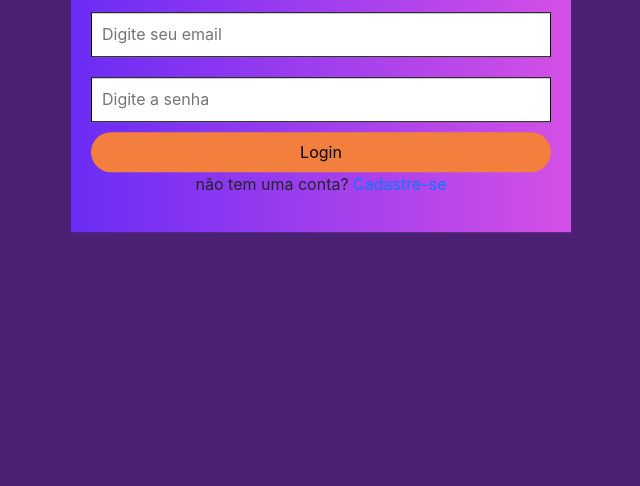
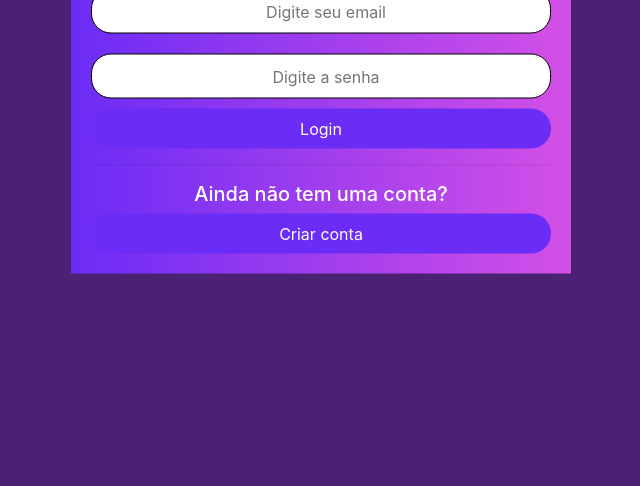
Before and after one commit to java2124/controleDeMetas, a PHP site: page /login.html in a window 1280 px wide. Shown: the part 314-800 px from the top of the page, without its empty margins (319-959 px from the left). Run offline with PHP 8.4, Linux system fonts and the light colour scheme; some libraries are stand-ins or nearby versions.

Commit message:
Estilização Login e Cadastro

```diff
--- a/home/index.html
+++ b/home/index.html
@@ -24,7 +24,7 @@
                 <div class="navbar-nav">
                     <a class="nav-link active" href="/home/index.html">Pagina Inicial</a>
                     <a class="nav-link" aria-current="page" href="/metas/metas.html">Minhas Metas</a>
-                    <a class="nav-link" href="#">Sair</a>
+                    <a class="nav-link" href="/login/login.html">Sair</a>
                 </div>
             </div>
         </div>
--- a/login/css/login.css
+++ b/login/css/login.css
@@ -18,20 +18,62 @@ form{
 form h3, form p{
     text-align: center
 }
+form img{
+    display: block;
+    margin-left: auto;
+    margin-right: auto;
+}
 
-form input[type=text],form input[type=password]{
+form input[type=email],form input[type=password]{
     width: 100%;
     height: 45px;
     border: 1px solid;
+    border-radius: 20px;
     padding-left: 10px;
     margin: 10px 0;
 }
 
-form input[type="submit"]{
+input[type="email"]::placeholder {
+    text-align: center;
+}
+
+input[type="password"]::placeholder {
+    text-align: center;
+}
+
+form input[type="submit"], form input[type="button"]{
     width: 100%;
     height: 40px;
     cursor: pointer;
-    background: #f27f3d;
+    background: #6b2cf5;
     border:0;
     border-radius: 20px;
+    color: white;
 }
+
+
+h5{
+    color: white;
+   text-align: center;
+}
+
+
+a:link, a:visited {
+    color: white;
+    text-decoration: underline;
+    cursor: auto;
+  }
+
+  a:link:active, a:visited:active {
+    color: #6b2cf5;
+  }
+
+.s-login .msg-account:after, .s-login .msg-account:before {
+    content: '';
+    width: 81px;
+    opacity: 0.2;
+    border-top: 1px solid #ffffff;
+    box-sizing: border-box;
+    border-radius: 122px;
+    display: inline-block;
+}
--- a/login/js/login.js
+++ b/login/js/login.js
@@ -0,0 +1,6 @@
+$(function () {
+    $('form').on('submit', function (e) {
+        e.preventDefault();
+        window.location.href = '/home/index.html';
+    });
+});
--- a/login/login.html
+++ b/login/login.html
@@ -1,6 +1,6 @@
-
 <!DOCTYPE html>
 <html lang="pt-br">
+
 <head>
     <meta charset="UTF-8">
     <meta http-equiv="X-UA-Compatible" content="IE=edge">
@@ -10,20 +10,24 @@
     <link rel="stylesheet" href="https://stackpath.bootstrapcdn.com/bootstrap/4.1.3/css/bootstrap.min.css">
     <link rel="stylesheet" type="text/css" href="css/login.css">
 </head>
+
 <body>
-   <form>
-       <h3>ALPHA EMPREENDEDORES</h3>
-       <input type="text" name = "email" placeholder="Digite seu email" required/>
-       <input type="password" name = "password" placeholder="Digite a senha" />
-       <input type="submit" name = "botaoLogin" value = "Login">
-       <p>não tem uma conta?
-           <a href="/cadastro/cadastro.html">Cadastre-se</a>
-       </p>
-   </form>
+    <form>
+        <img src="/img/goal.png" width="80px">
+        <input type="email" name="email" placeholder="Digite seu email" required />
+        <input type="password" name="password" placeholder="Digite a senha" required />
+        <input type="submit" class="btn" name="botaoLogin" value="Login">
+        <hr>
+        <h5>Ainda não tem uma conta?</h5>
+        <a href="/cadastro/cadastro.html" style="display: block;">
+            <input class="btn" type="button" value="Criar conta">
+        </a>
+    </form>
     <script src="/JQuery/jquery-3.6.0.js"></script>
     <script src="js/login.js"></script>
     <script src="https://code.jquery.com/jquery-3.3.1.slim.min.js"></script>
     <script src="https://cdnjs.cloudflare.com/ajax/libs/popper.js/1.14.3/umd/popper.min.js"></script>
     <script src="https://stackpath.bootstrapcdn.com/bootstrap/4.1.3/js/bootstrap.min.js"></script>
 </body>
+
 </html>
--- a/metas/metas.html
+++ b/metas/metas.html
@@ -25,7 +25,7 @@
                 <div class="navbar-nav">
                     <a class="nav-link" href="/home/index.html">Pagina Inicial</a>
                     <a class="nav-link active" aria-current="page" href="/metas/metas.html">Minhas Metas</a>
-                    <a class="nav-link" href="#">Sair</a>
+                    <a class="nav-link" href="/login/login.html">Sair</a>
                 </div>
             </div>
         </div>
```
Also changed, not shown: cadastro/cadastro.html (+12 -9 lines), cadastro/css/cadastro.css (+15 -2 lines), cadastro/js/cadastro.js (+7 -0 lines).
